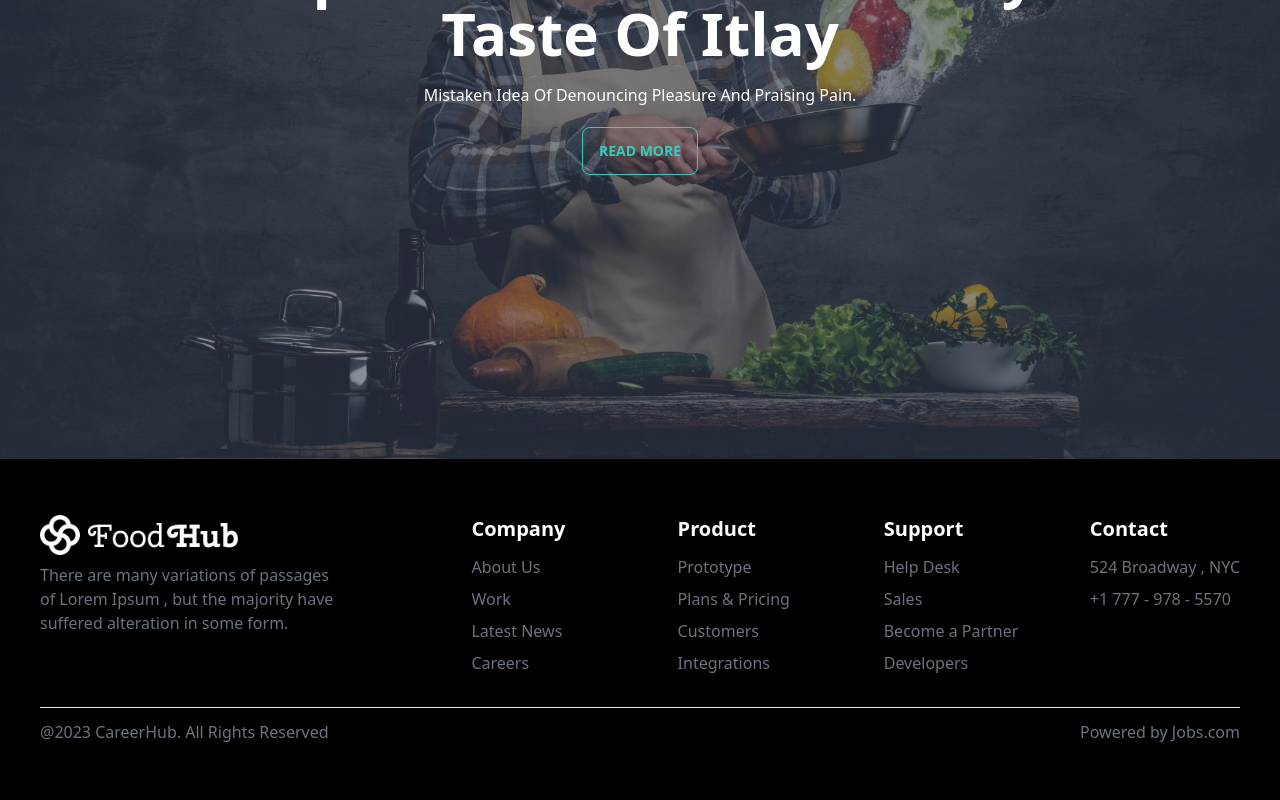
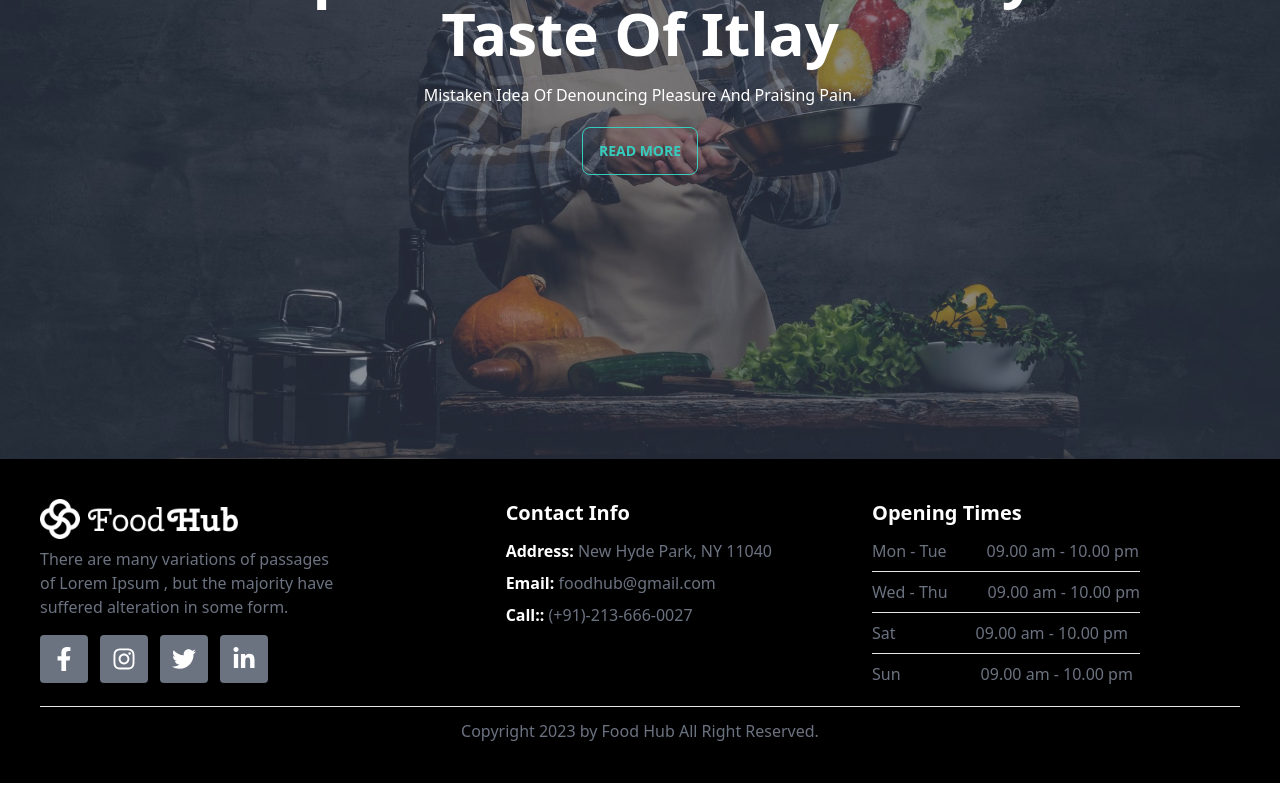
Before and after one commit to OliUllah1/chef-recipe-hunter, a React (Vite) app: page / in a window 1280 px wide. Shown: the part 405-1205 px from the top of the page. Built offline with nearby package versions, Linux system fonts and the light colour scheme.

Commit message:
footer done

```diff
--- a/package.json
+++ b/package.json
@@ -15,6 +15,7 @@
     "match-sorter": "^6.3.1",
     "react": "^18.2.0",
     "react-dom": "^18.2.0",
+    "react-icons": "^4.8.0",
     "react-router-dom": "^6.11.0",
     "sort-by": "^1.2.0"
   },
--- a/src/components/Footer/Footer.jsx
+++ b/src/components/Footer/Footer.jsx
@@ -1,59 +1,69 @@
 import React from 'react';
 import logo from '../../../public/logo.png'
+import {FaFacebookF,FaInstagram,FaTwitter,FaLinkedinIn } from "react-icons/fa";
 const Footer = () => {
     return (
-        <div className='text-white px-10 py-14 bg-black'>
+        <div className='text-white px-10 py-10 bg-black'>
             <div className='lg:flex gap-2'>
-                <div className='mb-5 lg:mb-0'>
+                <div className='mb-5 lg:mb-0 w-[30%]'>
                     <img className='h-10 mb-2' src={logo} alt="" />
                     <p className='mb-4 text-gray-500'>There are many variations of passages <br /> of Lorem Ipsum , but the majority have <br /> suffered alteration in some form.</p>
-                    <div>
-
+                    <div className='flex gap-3'>
+                        <div className=' bg-gray-500 p-3 rounded'>
+                            <FaFacebookF className=' text-2xl'></FaFacebookF>
+                        </div>
+                        <div className=' bg-gray-500 p-3 rounded'>
+                            <FaInstagram className='text-2xl'></FaInstagram>
+                        </div>
+                        <div className=' bg-gray-500 p-3 rounded'>
+                            <FaTwitter className='text-2xl'></FaTwitter>
+                        </div>
+                        <div className=' bg-gray-500 p-3 rounded'>
+                            <FaLinkedinIn className='text-2xl'></FaLinkedinIn>
+                        </div>
                     </div>
                 </div>
-                <div className='grid grid-cols-1 md:grid-cols-2 lg:grid-cols-4 gap-14 lg:ml-auto text-center lg:text-left'>
+                <div className='flex justify-evenly w-[70%]'>
                     <div>
-                        <h4 className='text-xl font-semibold mb-3'>Company</h4>
+                        <h4 className='text-xl font-semibold mb-3'>Contact Info</h4>
                         <ul className='space-y-2 text-gray-500'>
-                            <li>About Us</li>
-                            <li>Work</li>
-                            <li>Latest News</li>
-                            <li>Careers</li>
+                            <li><span className=' text-white font-semibold'>Address: </span> New Hyde Park, NY 11040</li>
+                            <li><span className=' text-white font-semibold'>Email: </span> foodhub@gmail.com</li>
+                            <li><span className=' text-white font-semibold'>Call:: </span> (+91)-213-666-0027</li>
+
                         </ul>
                     </div>
                     <div>
-                        <h4 className='text-xl font-semibold mb-3'>Product</h4>
+                        <h4 className='text-xl font-semibold mb-3'>Opening Times</h4>
                         <ul className='space-y-2 text-gray-500'>
-                            <li>Prototype</li>
-                            <li>Plans & Pricing</li>
-                            <li>Customers</li>
-                            <li>Integrations</li>
-                        </ul>
-                    </div>
-                    <div>
-                        <h4 className='text-xl font-semibold mb-3'>Support</h4>
-                        <ul className='space-y-2 text-gray-500'>
-                        <li>Help Desk</li>
-                        <li>Sales</li>
-                        <li>Become a Partner</li>
-                        <li>Developers</li>
-                        </ul>
-                    </div>
-                    <div>
-                        <h4 className='text-xl font-semibold mb-3'>Contact</h4>
-                        <ul className='space-y-2 text-gray-500'>
-                        <li>524 Broadway , NYC</li>
-                        <li>+1 777 - 978 - 5570</li>
+                        <div className='flex gap-10'>
+                            <li className=''>Mon - Tue</li>
+                            <li>09.00 am - 10.00 pm</li>
+                        </div>
+                        <hr />
+                        <div className='flex gap-10'>
+                            <li className=''>Wed - Thu</li>
+                            <li>09.00 am - 10.00 pm</li>
+                        </div>
+                        <hr />
+                        <div className='flex gap-20'>
+                            <li className=''>Sat</li>
+                            <li>09.00 am - 10.00 pm</li>
+                        </div>
+                        <hr />
+                        <div className='flex gap-20'>
+                            <li className=''>Sun</li>
+                            <li>09.00 am - 10.00 pm</li>
+                        </div>
                         </ul>
                     </div>
                 </div>
 
             </div>
             <div>
-                <hr className='text-white mt-8' />
-                <div className='mt-3 lg:flex justify-between text-gray-500'>
-                    <p>@2023 CareerHub. All Rights Reserved</p>
-                    <p>Powered by Jobs.com</p>
+                <hr className='text-white mt-5' />
+                <div className='mt-3 lg:flex justify-center text-gray-500'>
+                    <p>Copyright 2023 by Food Hub All Right Reserved.</p>
                 </div>
 
             </div>
```
Also changed, not shown: 1 other file (tests, documents, lock files or other folders).
